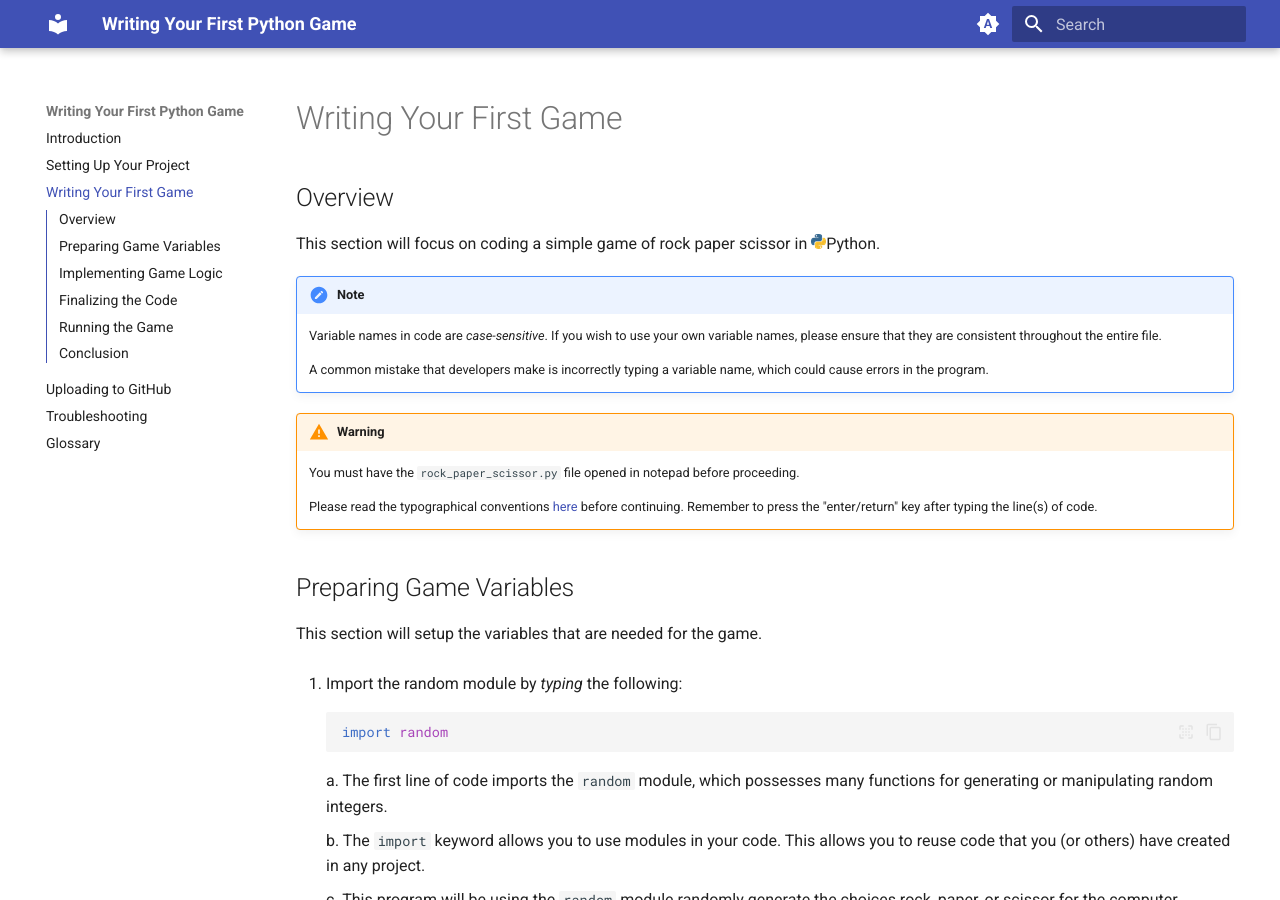
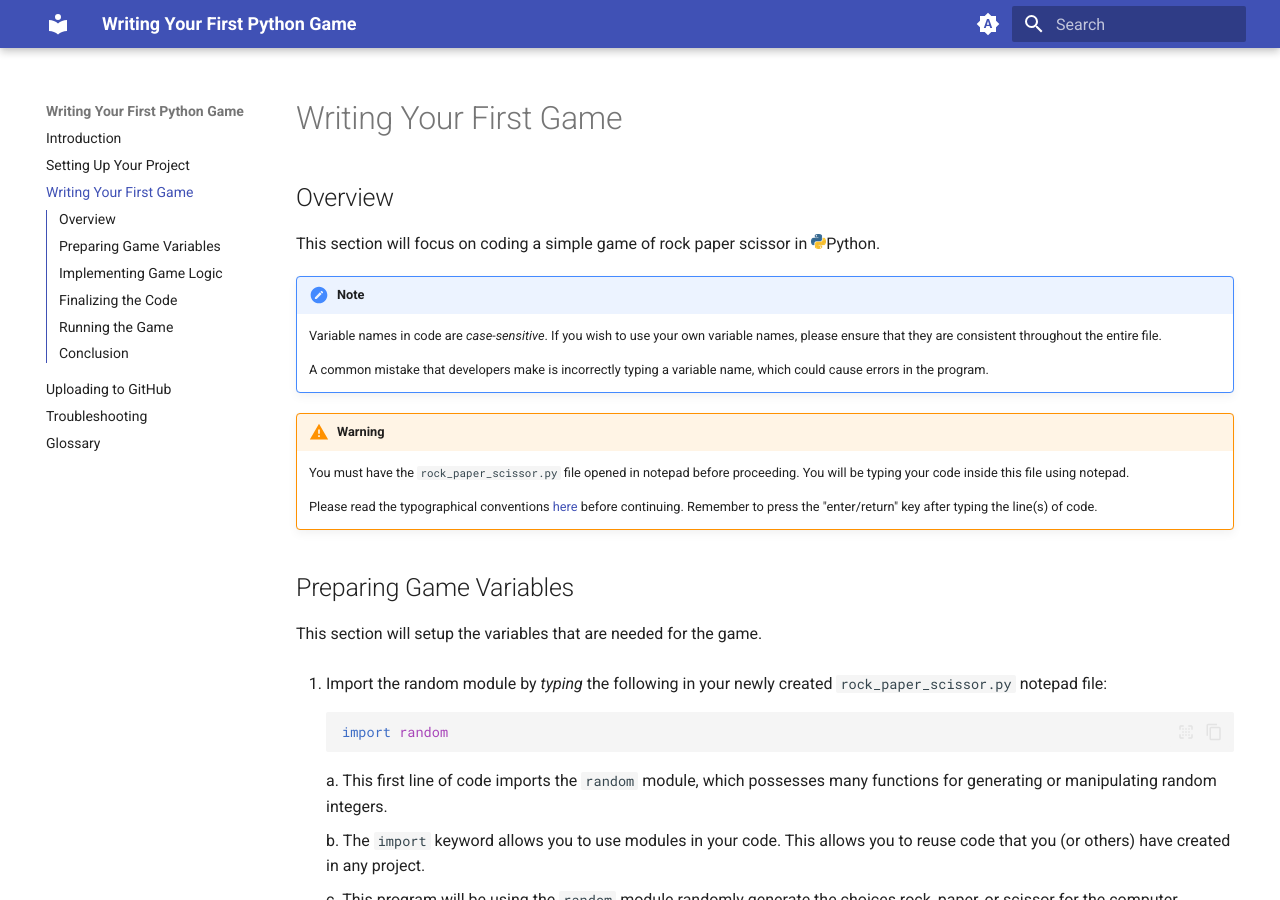
Before and after one commit to Beijzum/beijzum.github.io, an MkDocs documentation site: the page built from docs/Writing Your First Game.md, in a window 1280 px wide and 900 px high. Built offline with MkDocs 1.6.1 and Material for MkDocs 9.7.7, drawn with Linux system fonts in a browser that asks for light colours; emoji names are drawn with the system emoji font; comment, search, counter and statistics services are not loaded.

Commit message:
ADD small adjustments to coding

````diff
--- a/docs/Writing Your First Game.md
+++ b/docs/Writing Your First Game.md
@@ -10,7 +10,7 @@ This section will focus on coding a simple game of rock paper scissor in ![Pytho
 
 !!! warning
 
-    You must have the `rock_paper_scissor.py` file opened in notepad before proceeding.
+    You must have the `rock_paper_scissor.py` file opened in notepad before proceeding. You will be typing your code inside this file using notepad.
 
     Please read the typographical conventions [here](./index.md/#typographical-conventions) before continuing. Remember to press the "enter/return" key after typing the line(s) of code.
 
@@ -18,13 +18,13 @@ This section will focus on coding a simple game of rock paper scissor in ![Pytho
 
 This section will setup the variables that are needed for the game.
 
-1.  Import the random module by _typing_ the following:
+1.  Import the random module by _typing_ the following in your newly created `rock_paper_scissor.py` notepad file:
 
     ```py
     import random
     ```
 
-    a. The first line of code imports the `random` module, which possesses many functions for generating or manipulating random integers.
+    a. This first line of code imports the `random` module, which possesses many functions for generating or manipulating random integers.
 
     b. The `import` keyword allows you to use modules in your code. This allows you to reuse code that you (or others) have created in any project.
 
````
